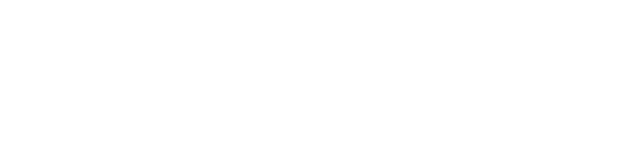
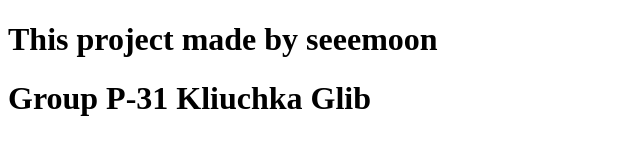
Before and after one commit to seeemoon/practice, a plain HTML site: page 2.html in a window 1280 px wide. Shown: the whole page, without its empty margins (0-640 px from the left). Drawn offline with Linux system fonts and the light colour scheme.

Commit message:
added background photo, added changes to html and text files

```diff
--- a/2.html
+++ b/2.html
@@ -6,6 +6,7 @@
     <title>another document</title>
 </head>
 <body>
-
+  <h1>This project made by seeemoon</h1>
+  <h1>Group P-31 Kliuchka Glib</h1>
 </body>
 </html>
```
Also changed, not shown: index.html (+1 -0 lines), background.jpg (added), text.txt, 2 other files.
